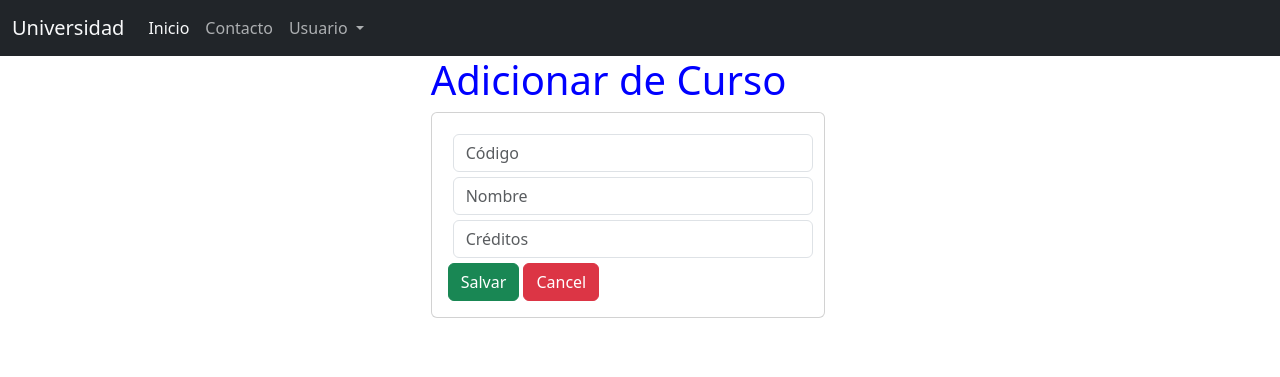
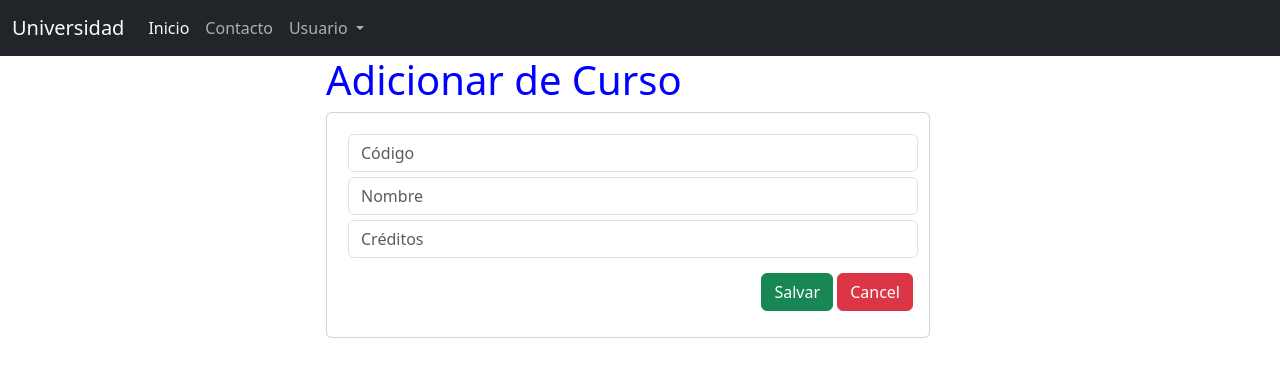
Before and after one commit to miguel-jaeger/gestion-curso, a Django app: template universidad/Aplicaciones/Academico/templates/adicionarCurso.html in a window 1280 px wide. Shown: the top 377 px of the page. Run offline with Django 4.2, Linux system fonts and the light colour scheme; the template is opened without the code that fills it, so the values that code supplies are empty; some libraries are stand-ins or nearby versions.

Commit message:
[CHANGE] change size to form

```diff
--- a/universidad/Aplicaciones/Academico/templates/adicionarCurso.html
+++ b/universidad/Aplicaciones/Academico/templates/adicionarCurso.html
@@ -3,7 +3,7 @@
 
 {% block body %}
 <div class="row">
-    <div class="col-md-4 offset-md-4">
+    <div class="col-md-6 offset-md-3">
         <h1>Adicionar de Curso</h1>
         <div class="card">
             <div class="card-body">
@@ -18,7 +18,7 @@
                     <div class="form-group">
                         <input type="text" id="creditos" name="creditos" class="form-control" placeholder="Créditos" required minlength="1" maxlength="9">
                     </div>
-                    <div class="form-group">
+                    <div class="form-group acciones">
                         <button type="submit" class="btn btn-success btn-block text-white" >Salvar</button>
                          <a href="/" id="cancel" name="cancel" class="btn btn-danger">Cancel</a>
                     </div>
```
